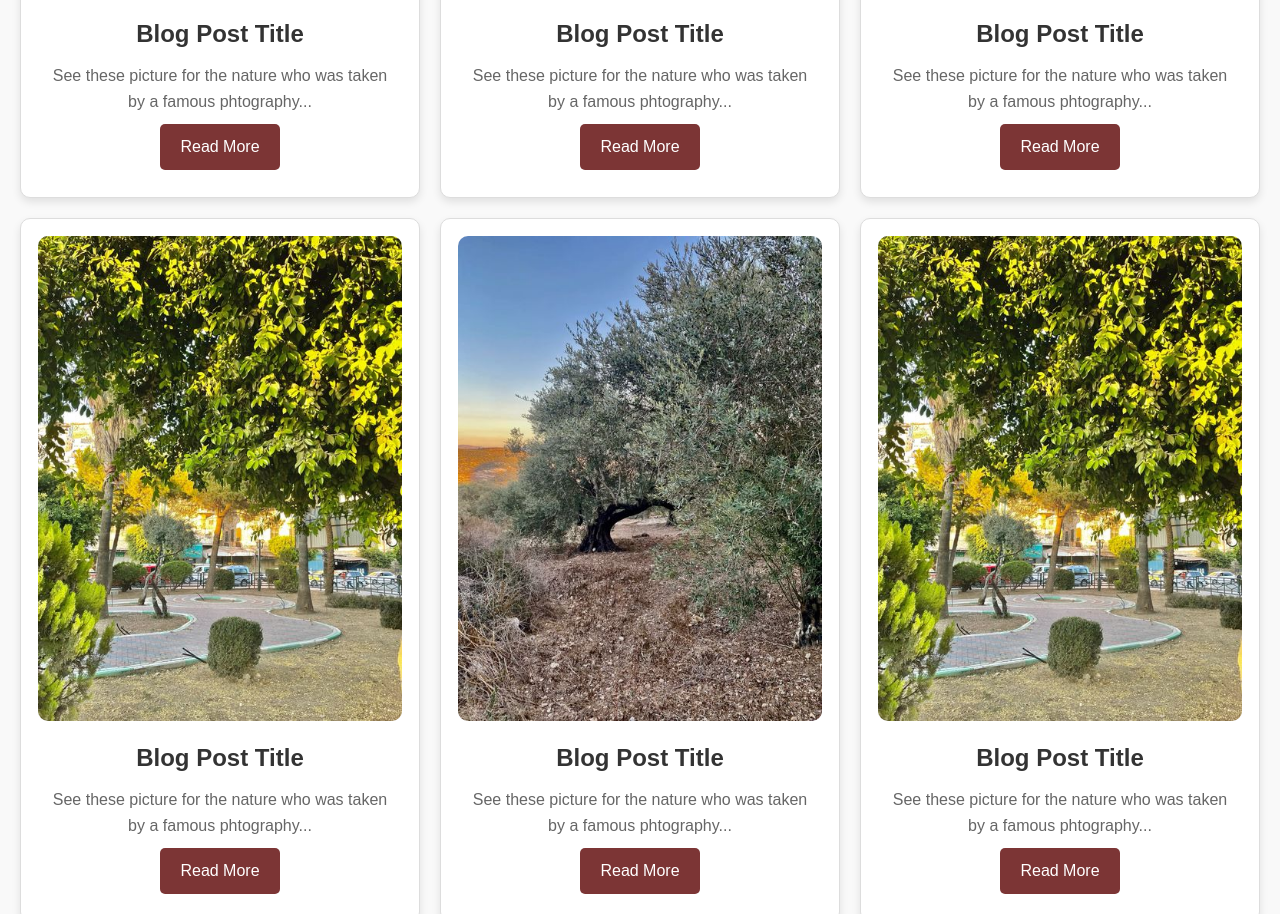
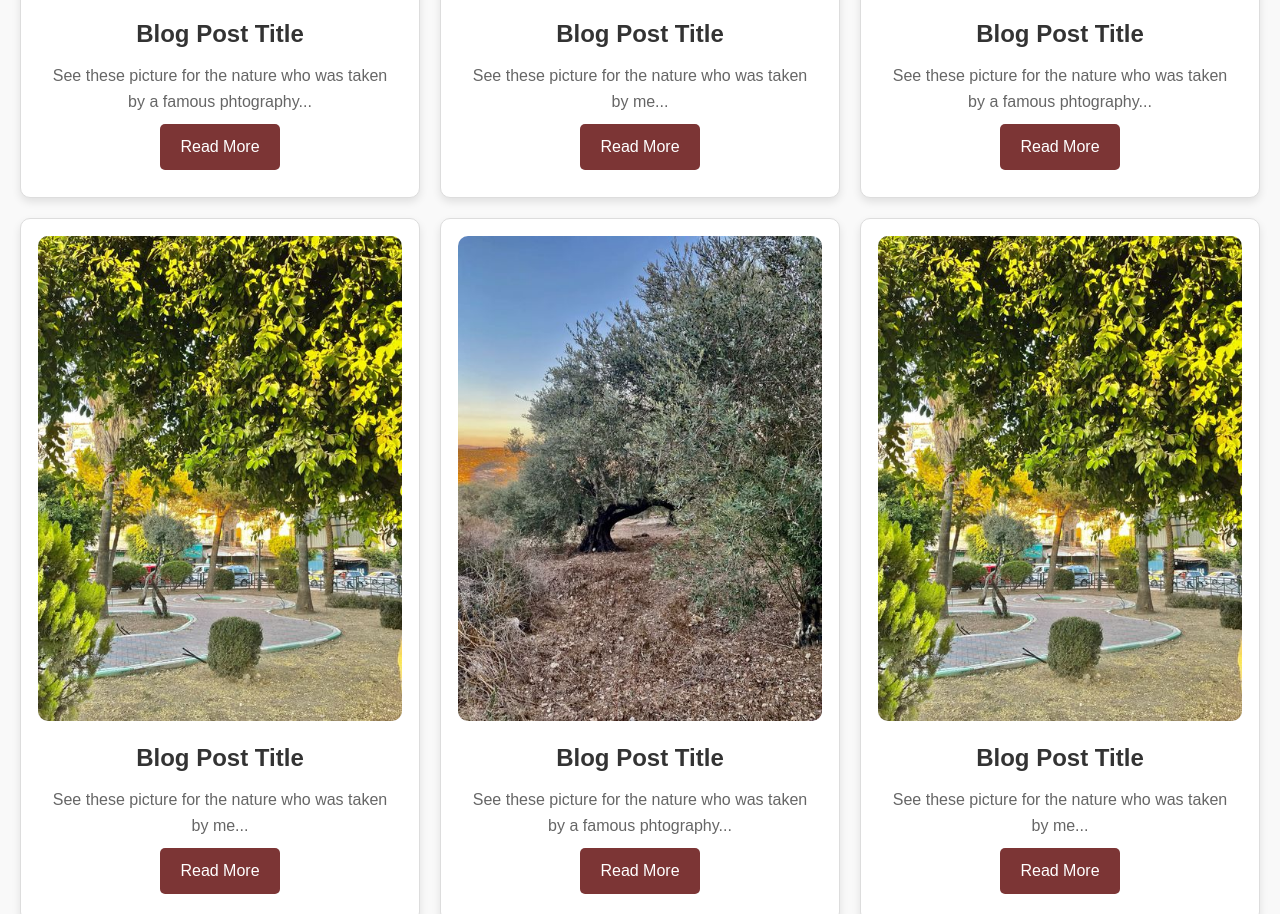
Before and after one commit to Walaessam27/Personal-Blog-Website, a plain HTML site: page html/index.html in a window 1280 px wide. Shown: the part 812-1726 px from the top of the page. Drawn offline with Linux system fonts and the light colour scheme; files whose address does not match are found by name.

Commit message:
changes on text

```diff
--- a/html/index.html
+++ b/html/index.html
@@ -38,7 +38,7 @@
             <article class="card">
                 <img src="../assets/images/pic4.jpg" alt="Post Image">
                 <h2><a href="blogpost.html">Blog Post Title</a></h2>
-                <p>See these picture for the nature who was taken by a famous phtography...</p>
+                <p>See these picture for the nature who was taken by me...</p>
                 <a href="blogpost.html" class="btn">Read More</a>
             </article>
 
@@ -52,7 +52,7 @@
             <article class="card">
                 <img src="../assets/images/pic4.jpg" alt="Post Image">
                 <h2><a href="blogpost.html">Blog Post Title</a></h2>
-                <p>See these picture for the nature who was taken by a famous phtography...</p>
+                <p>See these picture for the nature who was taken by me...</p>
                 <a href="blogpost.html" class="btn">Read More</a>
             </article>
 
@@ -66,7 +66,7 @@
             <article class="card">
                 <img src="../assets/images/pic4.jpg" alt="Post Image">
                 <h2><a href="blogpost.html">Blog Post Title</a></h2>
-                <p>See these picture for the nature who was taken by a famous phtography...</p>
+                <p>See these picture for the nature who was taken by me...</p>
                 <a href="blogpost.html" class="btn">Read More</a>
             </article>
 
@@ -80,7 +80,7 @@
             <article class="card">
                 <img src="../assets/images/pic4.jpg" alt="Post Image">
                 <h2><a href="blogpost.html">Blog Post Title</a></h2>
-                <p>See these picture for the nature who was taken by a famous phtography...</p>
+                <p>See these picture for the nature who was taken by me...</p>
                 <a href="blogpost.html" class="btn">Read More</a>
             </article>
 
@@ -94,7 +94,7 @@
             <article class="card">
                 <img src="../assets/images/pic4.jpg" alt="Post Image">
                 <h2><a href="blogpost.html">Blog Post Title</a></h2>
-                <p>See these picture for the nature who was taken by a famous phtography...</p>
+                <p>See these picture for the nature who was taken by me...</p>
                 <a href="blogpost.html" class="btn">Read More</a>
             </article>
         </section>
```
